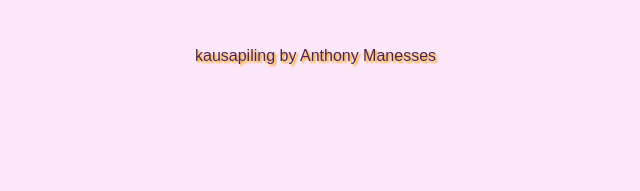
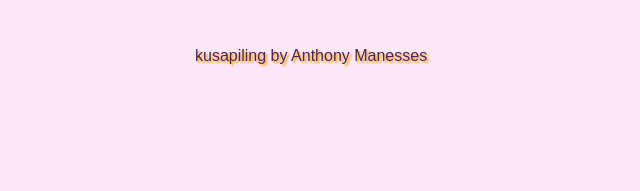
Before and after one commit to gwapo20601/echel, a plain HTML site: page index.html in a window 1280 px wide. Shown: the part 1324-1515 px from the top of the page, 455-1095 px from the left. Drawn offline with Linux system fonts and the light colour scheme.

Commit message:
Update index.html

```diff
--- a/index.html
+++ b/index.html
@@ -132,7 +132,7 @@ li strong {
     <li>📞09535548239📞</li>
   </ul>
   <h1>MY FAVORITE MUSIC</h1>
-  <P>kausapiling by Anthony Manesses</P>
+  <P>kusapiling by Anthony Manesses</P>
   <audio controls>
     <source src="Kusapiling - Anthony Menesses Lyrics.mp3" type="audio/mpeg">
 </body>
```
